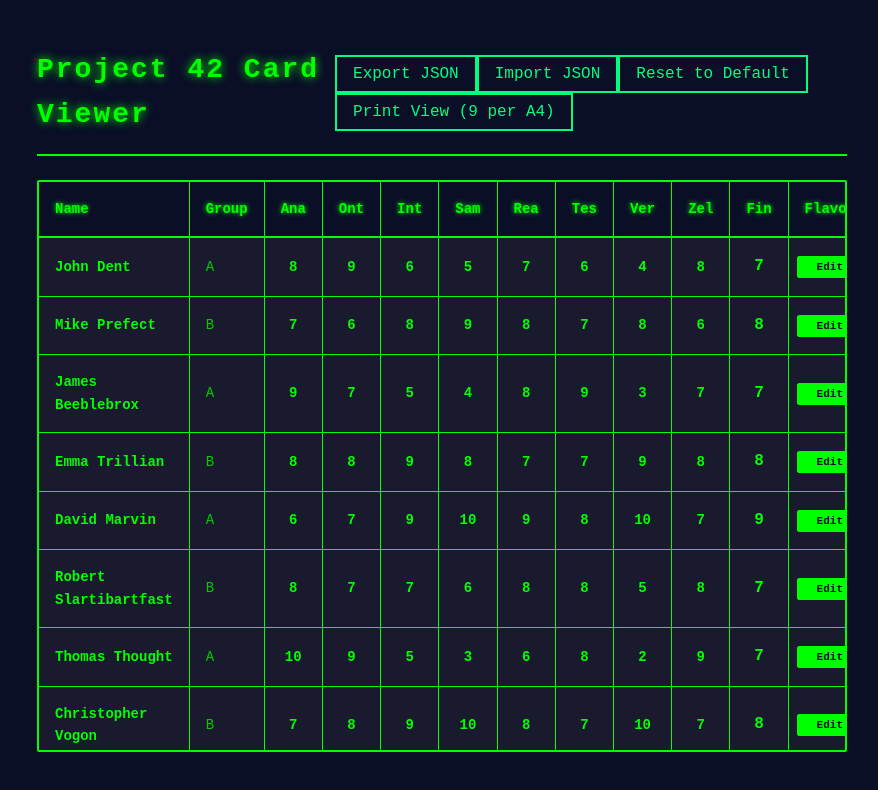
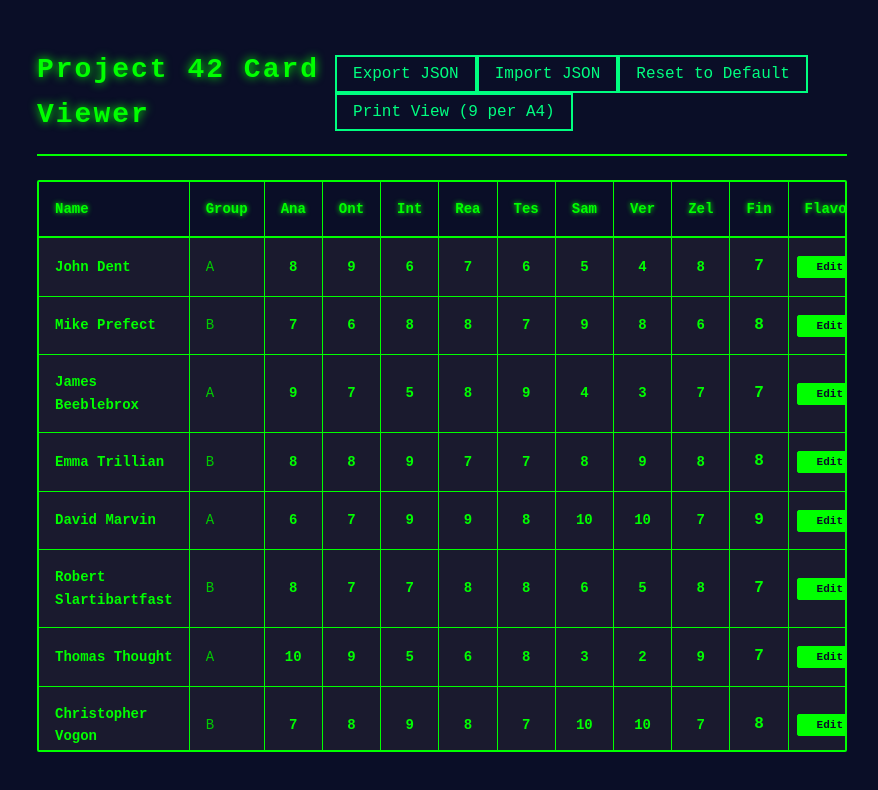
Before and after one commit to Jaapapa/project42cardviewer, a React (Vite) app: page / in a window 1280 px wide. Shown: the top 790 px of the page, without its empty margins (11-889 px from the left). Built offline with nearby package versions, Linux system fonts and the light colour scheme.

Commit message:
Volgorde van stats aangepast

```diff
--- a/src/components/CardDetail.tsx
+++ b/src/components/CardDetail.tsx
@@ -42,9 +42,9 @@ export const CardDetail: React.FC<CardDetailProps> = ({ card, onBack }) => {
     { label: 'Analyseren', key: 'analyseren' as const },
     { label: 'Ontwerpen', key: 'ontwerpen' as const },
     { label: 'Integratie', key: 'integratie' as const },
-    { label: 'Samenwerken', key: 'samenwerken' as const },
     { label: 'Realiseren', key: 'realiseren' as const },
     { label: 'Testen', key: 'testen' as const },
+    { label: 'Samenwerken', key: 'samenwerken' as const },
     { label: 'Verantwoording', key: 'verantwoording' as const },
     { label: 'Zelfontwikkeling', key: 'zelfontwikkeling' as const },
   ];
--- a/src/components/CardList.tsx
+++ b/src/components/CardList.tsx
@@ -32,9 +32,9 @@ export const CardList: React.FC<CardListProps> = ({
     'Analyseren',
     'Ontwerpen',
     'Integratie',
-    'Samenwerken',
     'Realiseren',
     'Testen',
+    'Samenwerken',
     'Verantwoording',
     'Zelfontwikkeling',
     'Final grade',
@@ -44,9 +44,9 @@ export const CardList: React.FC<CardListProps> = ({
     'analyseren',
     'ontwerpen',
     'integratie',
-    'samenwerken',
     'realiseren',
     'testen',
+    'samenwerken',
     'verantwoording',
     'zelfontwikkeling',
   ];
```
